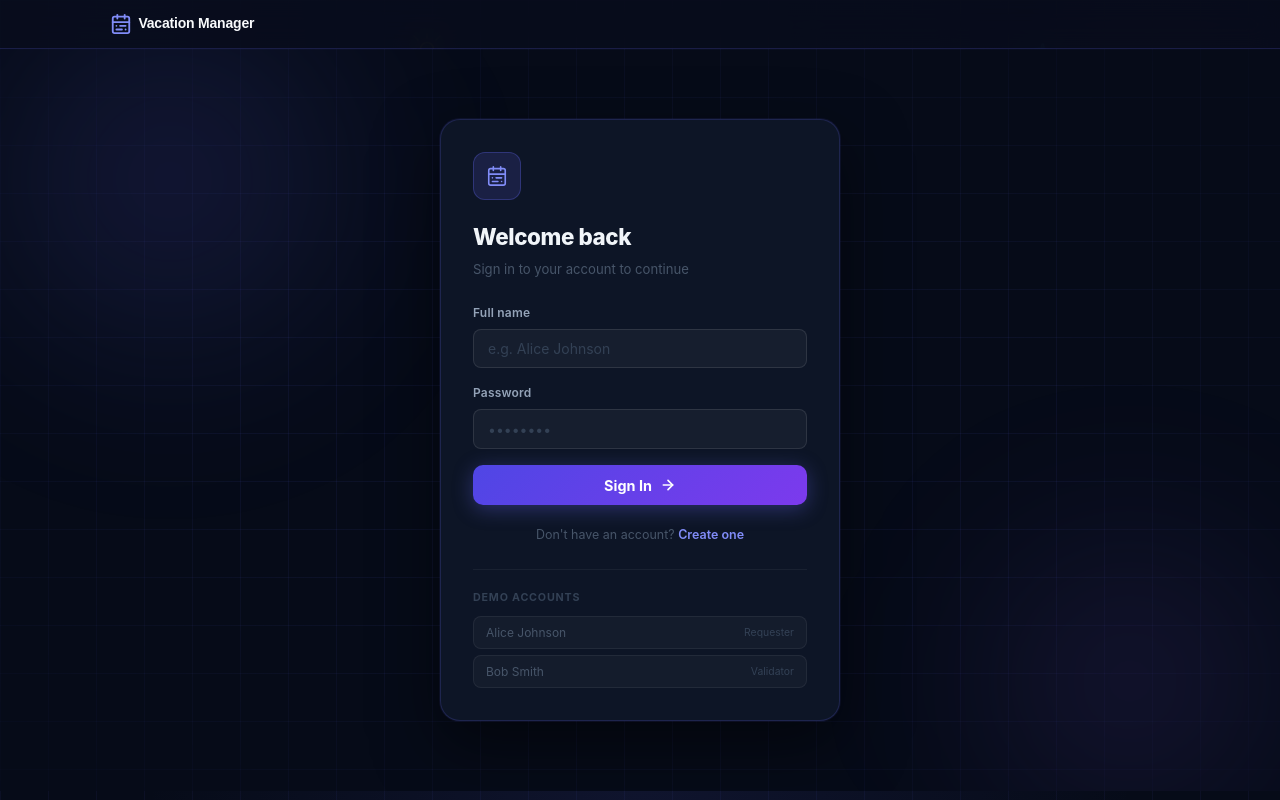
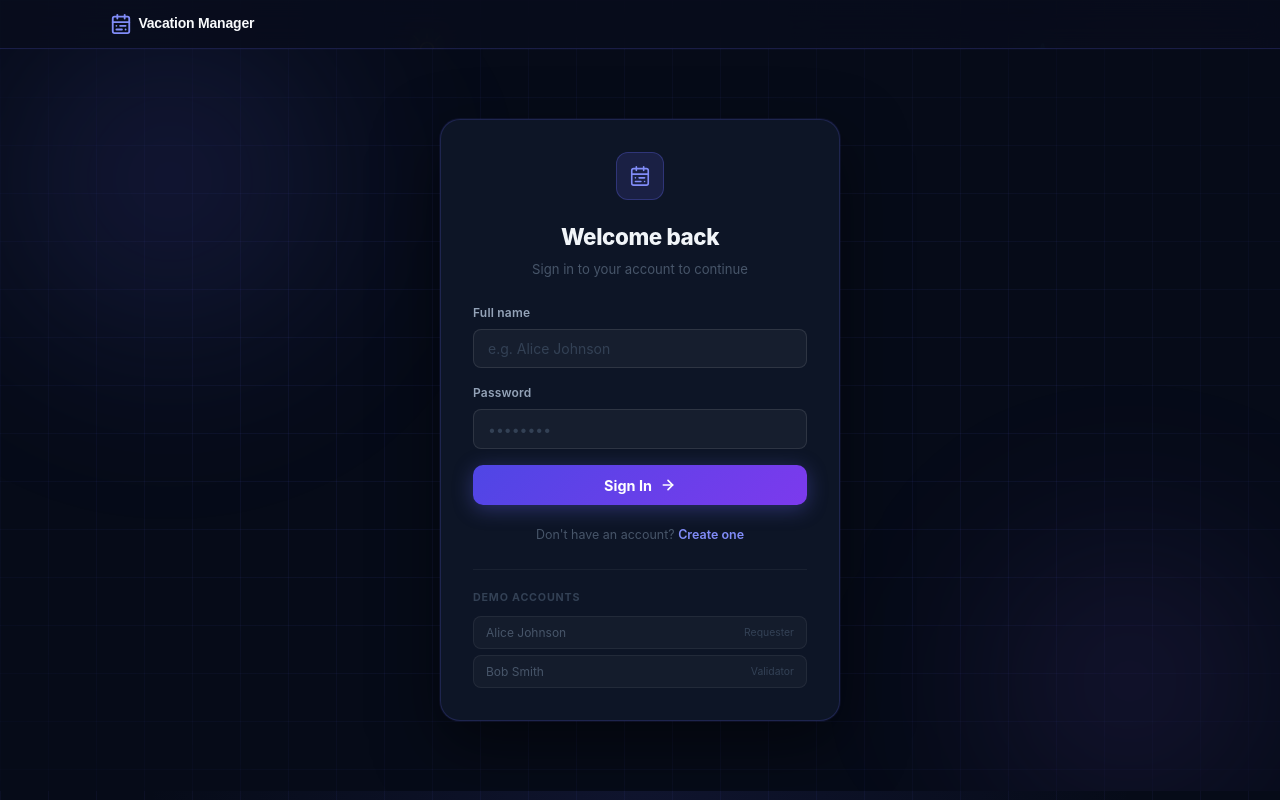
Before and after one commit to SapKi/vacation-management, a Vue app in the folder frontend/: page /login in a window 1280 px wide. Built offline with nearby package versions, Linux system fonts and the light colour scheme; a web font is replaced by a local one.

Commit message:
vacation platform improvments - improvements ui

```diff
--- a/frontend/src/pages/LoginPage.vue
+++ b/frontend/src/pages/LoginPage.vue
@@ -13,18 +13,18 @@
         <AlertCircle :size="14" stroke-width="2" /> {{ error }}
       </div>
 
-      <form @submit.prevent="submit" novalidate>
+      <form @submit.prevent="submit" novalidate autocomplete="off">
         <div class="lp-field">
           <label class="lp-label">Full name</label>
           <input v-model="form.name" type="text" class="lp-input" :class="{ 'lp-input--err': errors.name }"
-            placeholder="e.g. Alice Johnson" autocomplete="username" />
+            placeholder="e.g. Alice Johnson" autocomplete="off" />
           <span v-if="errors.name" class="lp-field-err">{{ errors.name }}</span>
         </div>
 
         <div class="lp-field">
           <label class="lp-label">Password</label>
           <input v-model="form.password" type="password" class="lp-input" :class="{ 'lp-input--err': errors.password }"
-            placeholder="••••••••" autocomplete="current-password" />
+            placeholder="••••••••" autocomplete="new-password" />
           <span v-if="errors.password" class="lp-field-err">{{ errors.password }}</span>
         </div>
 
@@ -140,10 +140,10 @@ async function submit() {
   border: 1px solid rgba(99,102,241,0.3);
   border-radius: 12px;
   display: flex; align-items: center; justify-content: center;
-  margin-bottom: 1.25rem; color: #818cf8;
+  margin: 0 auto 1.25rem; color: #818cf8;
 }
-.lp-title { font-size: 1.4rem; font-weight: 800; color: #f1f5f9; letter-spacing: -0.4px; margin-bottom: 0.3rem; }
-.lp-sub   { font-size: 0.82rem; color: #475569; margin-bottom: 1.5rem; }
+.lp-title { font-size: 1.4rem; font-weight: 800; color: #f1f5f9; letter-spacing: -0.4px; margin-bottom: 0.3rem; text-align: center; }
+.lp-sub   { font-size: 0.82rem; color: #475569; margin-bottom: 1.5rem; text-align: center; }
 
 .lp-error {
   display: flex; align-items: center; gap: 0.4rem;
--- a/frontend/src/pages/SignUpPage.vue
+++ b/frontend/src/pages/SignUpPage.vue
@@ -160,10 +160,10 @@ async function submit() {
   width: 48px; height: 48px; background: rgba(99,102,241,0.15);
   border: 1px solid rgba(99,102,241,0.3); border-radius: 12px;
   display: flex; align-items: center; justify-content: center;
-  margin-bottom: 1.25rem; color: #818cf8;
+  margin: 0 auto 1.25rem; color: #818cf8;
 }
-.sp-title { font-size: 1.4rem; font-weight: 800; color: #f1f5f9; letter-spacing: -0.4px; margin-bottom: 0.3rem; }
-.sp-sub   { font-size: 0.82rem; color: #475569; margin-bottom: 1.5rem; }
+.sp-title { font-size: 1.4rem; font-weight: 800; color: #f1f5f9; letter-spacing: -0.4px; margin-bottom: 0.3rem; text-align: center; }
+.sp-sub   { font-size: 0.82rem; color: #475569; margin-bottom: 1.5rem; text-align: center; }
 
 .sp-error {
   display: flex; align-items: center; gap: 0.4rem;
```
